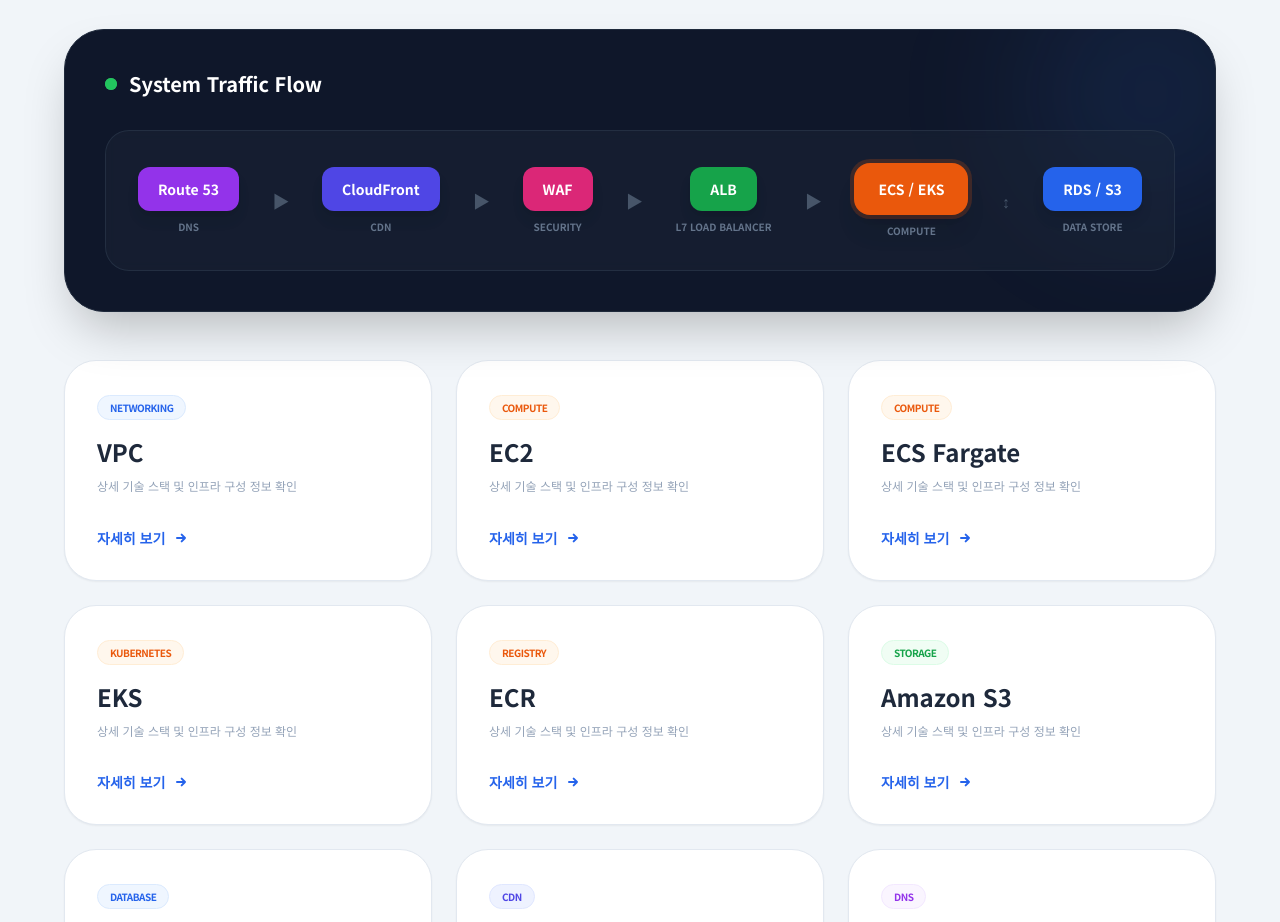
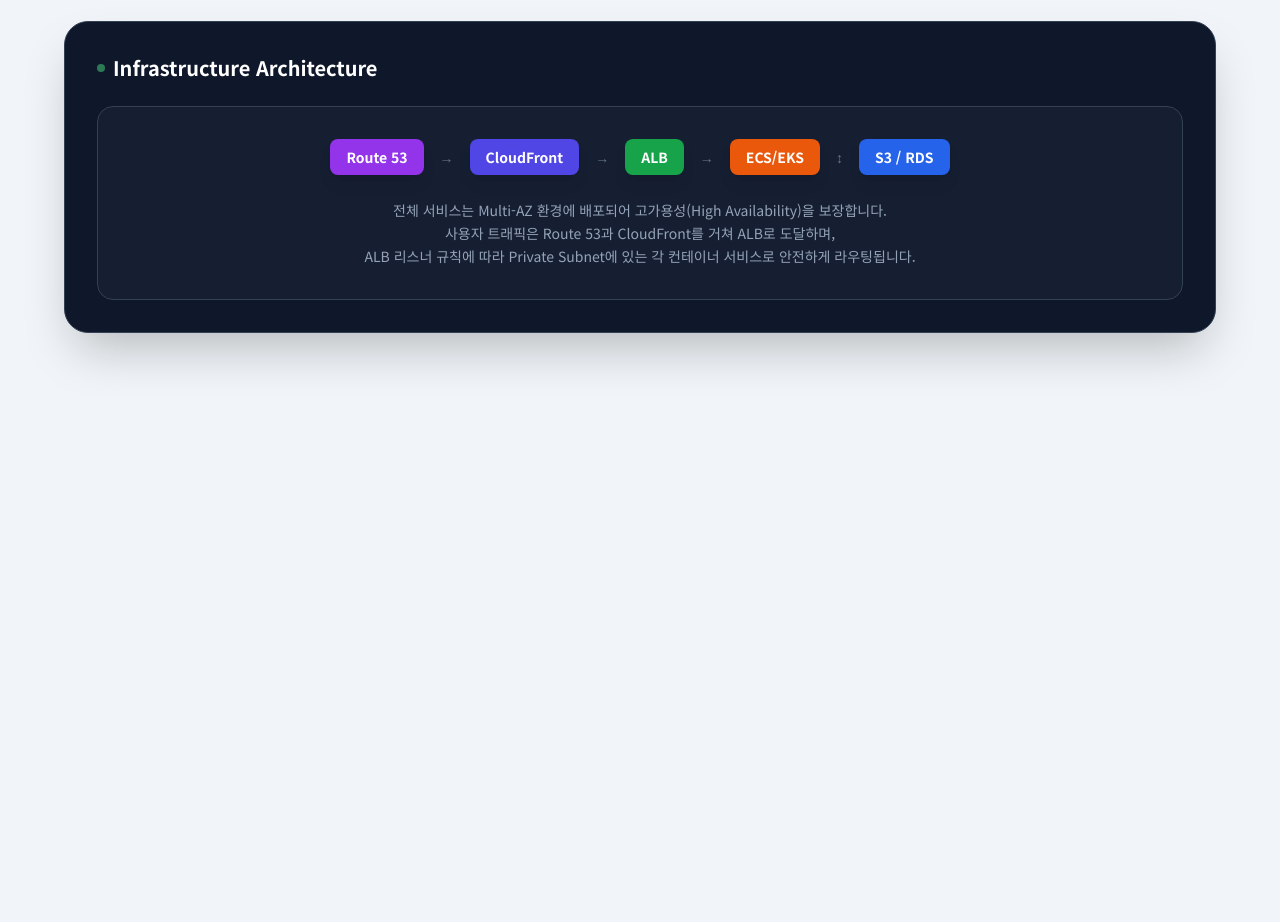
Before and after one commit to Bedulgi999/AWS-Info, a plain HTML site: page projects.html in a window 1280 px wide. Shown: the part 115-1037 px from the top of the page. After the commit the page ends 800 px from the top, so only its background shows below. Drawn offline with nearby package versions, Linux system fonts and the light colour scheme.

Commit message:
Add files via upload

```diff
--- a/projects.html
+++ b/projects.html
@@ -3,145 +3,138 @@
 <head>
     <meta charset="UTF-8">
     <meta name="viewport" content="width=device-width, initial-scale=1.0">
-    <title>Architecture Dashboard</title>
+    <title>AWS Project Dashboard</title>
     <script src="https://cdn.tailwindcss.com"></script>
     <style>
         @import url('https://fonts.googleapis.com/css2?family=Noto+Sans+KR:wght@400;700&display=swap');
         body { font-family: 'Noto Sans KR', sans-serif; background-color: #f1f5f9; }
-        .grid-3-cols { display: grid; grid-template-columns: repeat(3, minmax(0, 1fr)); gap: 1.5rem; }
+        .modal { transition: opacity 0.25s ease; }
+        .grid-3-cols {
+            display: grid;
+            grid-template-columns: repeat(3, minmax(0, 1fr));
+            gap: 1.5rem;
+        }
         @media (max-width: 1024px) { .grid-3-cols { grid-template-columns: repeat(2, minmax(0, 1fr)); } }
         @media (max-width: 640px) { .grid-3-cols { grid-template-columns: repeat(1, minmax(0, 1fr)); } }
-        .animate-fade-in { animation: fadeIn 0.5s ease-out; }
-        @keyframes fadeIn { from { opacity: 0; transform: translateY(10px); } to { opacity: 1; transform: translateY(0); } }
     </style>
 </head>
 <body class="p-6 md:p-12">
     <div class="max-w-6xl mx-auto">
-        <div class="flex justify-between items-center mb-8">
-            <div>
-                <h1 class="text-4xl font-black text-slate-900 italic tracking-tighter">AWS Infrastructure</h1>
-                <p class="text-slate-500 font-medium">Enterprise-grade Cloud Architecture Dashboard</p>
-            </div>
-            <a href="index.html" class="px-6 py-3 bg-white border border-slate-200 rounded-2xl text-slate-600 font-bold hover:text-blue-600 hover:border-blue-600 transition-all shadow-sm">Home</a>
+        <div class="flex justify-between items-center mb-10">
+            <h1 class="text-4xl font-black text-slate-900 mb-2 italic tracking-tight">The projects page</h1>
+            <a href="index.html" class="px-5 py-2 bg-white border border-slate-200 rounded-lg text-slate-400 font-bold hover:text-blue-600 transition shadow-sm">Home</a>
         </div>
 
-        <div class="bg-slate-900 rounded-[2.5rem] p-10 mb-12 shadow-2xl border border-slate-800 relative overflow-hidden">
-            <div class="relative z-10">
-                <h2 class="text-white text-xl font-bold mb-8 flex items-center gap-3">
-                    <span class="flex h-3 w-3 relative">
-                        <span class="animate-ping absolute inline-flex h-full w-full rounded-full bg-green-400 opacity-75"></span>
-                        <span class="relative inline-flex rounded-full h-3 w-3 bg-green-500"></span>
-                    </span>
-                    System Traffic Flow
+        <div class="bg-slate-900 rounded-3xl p-8 mb-10 shadow-2xl border border-slate-700">
+            <h2 class="text-white text-xl font-bold mb-6 flex items-center gap-2">
+                <span class="w-2 h-2 bg-green-400 rounded-full animate-pulse"></span> Infrastructure Architecture
             </h2>
-                <div class="flex flex-wrap justify-between items-center gap-4 bg-slate-800/40 p-8 rounded-3xl border border-slate-700/50 backdrop-blur-sm">
-                    <div class="flex flex-col items-center gap-2 group">
-                        <div class="px-5 py-3 bg-purple-600 rounded-xl text-white font-bold text-sm shadow-lg group-hover:scale-110 transition-transform">Route 53</div>
-                        <span class="text-[10px] text-slate-500 uppercase font-black">DNS</span>
+            <div class="bg-slate-800/50 rounded-2xl p-8 border border-slate-700">
+                <div class="flex flex-wrap justify-center items-center gap-4 text-white font-bold text-xs md:text-sm">
+                    <div class="px-4 py-2 bg-purple-600 rounded-lg shadow-lg">Route 53</div>
+                    <span class="text-slate-500">→</span>
+                    <div class="px-4 py-2 bg-indigo-600 rounded-lg shadow-lg">CloudFront</div>
+                    <span class="text-slate-500">→</span>
+                    <div class="px-4 py-2 bg-green-600 rounded-lg shadow-lg">ALB</div>
+                    <span class="text-slate-500">→</span>
+                    <div class="px-4 py-2 bg-orange-600 rounded-lg shadow-lg">ECS/EKS</div>
+                    <span class="text-slate-500">↕</span>
+                    <div class="px-4 py-2 bg-blue-600 rounded-lg shadow-lg">S3 / RDS</div>
                 </div>
-                    <div class="text-slate-600 font-bold">▶</div>
-                    <div class="flex flex-col items-center gap-2 group">
-                        <div class="px-5 py-3 bg-indigo-600 rounded-xl text-white font-bold text-sm shadow-lg group-hover:scale-110 transition-transform">CloudFront</div>
-                        <span class="text-[10px] text-slate-500 uppercase font-black">CDN</span>
-                    </div>
-                    <div class="text-slate-600 font-bold">▶</div>
-                    <div class="flex flex-col items-center gap-2 group">
-                        <div class="px-5 py-3 bg-pink-600 rounded-xl text-white font-bold text-sm shadow-lg group-hover:scale-110 transition-transform">WAF</div>
-                        <span class="text-[10px] text-slate-500 uppercase font-black">Security</span>
-                    </div>
-                    <div class="text-slate-600 font-bold">▶</div>
-                    <div class="flex flex-col items-center gap-2 group">
-                        <div class="px-5 py-3 bg-green-600 rounded-xl text-white font-bold text-sm shadow-lg group-hover:scale-110 transition-transform">ALB</div>
-                        <span class="text-[10px] text-slate-500 uppercase font-black">L7 Load Balancer</span>
-                    </div>
-                    <div class="text-slate-600 font-bold">▶</div>
-                    <div class="flex flex-col items-center gap-2 group">
-                        <div class="px-6 py-4 bg-orange-600 rounded-2xl text-white font-black text-sm shadow-xl group-hover:scale-110 transition-transform ring-4 ring-orange-600/20">ECS / EKS</div>
-                        <span class="text-[10px] text-slate-500 uppercase font-black">Compute</span>
-                    </div>
-                    <div class="text-slate-600 font-bold">↕</div>
-                    <div class="flex flex-col items-center gap-2 group">
-                        <div class="px-5 py-3 bg-blue-600 rounded-xl text-white font-bold text-sm shadow-lg group-hover:scale-110 transition-transform">RDS / S3</div>
-                        <span class="text-[10px] text-slate-500 uppercase font-black">Data Store</span>
+                <p class="mt-6 text-slate-400 text-sm text-center leading-relaxed max-w-2xl mx-auto">
+                    전체 서비스는 Multi-AZ 환경에 배포되어 고가용성(High Availability)을 보장합니다.<br>
+                    사용자 트래픽은 Route 53과 CloudFront를 거쳐 ALB로 도달하며, <br>
+                    ALB 리스너 규칙에 따라 Private Subnet에 있는 각 컨테이너 서비스로 안전하게 라우팅됩니다.
+                </p>
             </div>
         </div>
+
+        <div id="card-grid" class="grid-3-cols">
             </div>
-            <div class="absolute top-0 right-0 -mr-16 -mt-16 w-64 h-64 bg-blue-500/10 rounded-full blur-3xl"></div>
     </div>
 
-        <div id="card-grid" class="grid-3-cols animate-fade-in"></div>
+    <div id="modal" class="modal opacity-0 pointer-events-none fixed w-full h-full top-0 left-0 flex items-center justify-center z-50 p-4">
+        <div class="absolute w-full h-full bg-slate-900/60 backdrop-blur-sm" onclick="closeModal()"></div>
+        <div class="bg-white w-full max-w-lg rounded-3xl shadow-2xl z-50 p-8 transform scale-95 transition-all">
+            <div id="modal-badge" class="inline-block px-3 py-1 rounded-full text-[10px] font-black uppercase mb-4 border"></div>
+            <h3 id="modal-title" class="text-3xl font-black text-slate-900 mb-4 tracking-tighter"></h3>
+
+            <div class="space-y-6 mb-10">
+                <div>
+                    <h4 class="text-blue-600 font-bold mb-2">● 서비스 요약</h4>
+                    <p id="modal-short" class="text-slate-700 font-bold"></p>
+                </div>
+                <div>
+                    <h4 class="text-blue-600 font-bold mb-2">● 기술적 상세 설명</h4>
+                    <p id="modal-desc" class="text-slate-600 leading-relaxed"></p>
+                </div>
             </div>
 
-    <div id="modal" class="hidden fixed inset-0 bg-slate-900/80 backdrop-blur-md flex items-center justify-center z-50 p-4" onclick="closeModal()">
-        <div class="bg-white w-full max-w-xl rounded-[2.5rem] shadow-2xl p-10 transform transition-all border border-slate-100" onclick="event.stopPropagation()">
-            <div id="modal-tag" class="inline-block px-4 py-1 rounded-full text-[11px] font-black uppercase tracking-widest mb-4 border"></div>
-            <h3 id="modal-title" class="text-4xl font-black text-slate-900 mb-6 tracking-tight"></h3>
-            <div class="h-px bg-slate-100 w-full mb-8"></div>
-            <p id="modal-desc" class="text-slate-600 text-lg leading-relaxed mb-10 font-medium"></p>
-            <button onclick="closeModal()" class="w-full py-5 bg-slate-900 text-white font-black rounded-2xl hover:bg-blue-600 transition-all shadow-xl active:scale-95">확인했습니다</button>
+            <div class="flex flex-col gap-3">
+                <a id="modal-link" target="_blank" href="#" class="w-full py-4 bg-blue-600 text-white text-center font-bold rounded-2xl hover:bg-blue-700 transition shadow-lg shadow-blue-100">AWS 서비스 콘솔로 이동</a>
+                <button onclick="closeModal()" class="w-full py-3 text-slate-400 font-bold hover:text-slate-600 transition">닫기</button>
+            </div>
         </div>
     </div>
 
     <script>
         const services = [
-            { cat: 'Networking', title: 'VPC', color: 'blue', desc: 'Virtual Private Cloud를 통해 논리적으로 격리된 네트워크 환경을 구축합니다. 서브넷 설계, 라우팅 테이블, 인터넷 게이트웨이 구성을 통해 리소스간 보안 통신을 보장합니다.' },
-            { cat: 'Compute', title: 'EC2', color: 'orange', desc: '확장 가능한 가상 서버 환경을 제공합니다. 사용자의 요구사항에 맞춘 인스턴스 타입 선택과 Auto Scaling을 통해 고가용성을 유지합니다.' },
-            { cat: 'Compute', title: 'ECS Fargate', color: 'orange', desc: '서버 관리 없이 컨테이너를 실행하는 서버리스 엔진입니다. 클러스터 운영 부담을 줄이고 애플리케이션 개발에만 집중할 수 있게 합니다.' },
-            { cat: 'Kubernetes', title: 'EKS', color: 'orange', desc: '관리형 쿠버네티스 서비스를 통해 컨테이너화된 애플리케이션을 대규모로 배포하고 관리합니다. AWS 보안 및 네트워킹 서비스와 긴밀하게 통합됩니다.' },
-            { cat: 'Registry', title: 'ECR', color: 'orange', desc: '완전관리형 Docker 컨테이너 레지스트리로, 이미지를 안전하게 저장하고 배포 파이프라인(CI/CD)과 연동하여 빠른 업데이트를 지원합니다.' },
-            { cat: 'Storage', title: 'Amazon S3', color: 'green', desc: '업계 최고의 확장성과 데이터 가용성을 제공하는 객체 스토리지입니다. 정적 웹 사이트 호스팅, 로그 보관, 데이터 레이크 구축에 사용됩니다.' },
-            { cat: 'Database', title: 'Amazon RDS', color: 'blue', desc: '관리형 관계형 데이터베이스 서비스입니다. 자동 백업, 패치 관리, 다중 AZ 배포를 통한 고가용성을 지원하여 DB 운영 부담을 해소합니다.' },
-            { cat: 'CDN', title: 'CloudFront', color: 'indigo', desc: '전 세계 Edge 로케이션을 통해 콘텐츠를 저지연으로 배포합니다. SSL 인증서 통합 및 AWS WAF 연동을 통해 보안 전송을 강화합니다.' },
-            { cat: 'DNS', title: 'Route 53', color: 'purple', short: 'DNS', desc: '가용성이 매우 높은 클라우드 Domain Name System입니다. 헬스 체크 기능을 통해 장애 발생 시 트래픽을 즉시 백업 리소스로 우회시킵니다.' },
-            { cat: 'Security', title: 'AWS WAF', color: 'pink', desc: '웹 애플리케이션 방화벽으로 SQL Injection, Cross-site Scripting 등 일반적인 웹 공격으로부터 인프라를 보호하고 트래픽 필터링을 수행합니다.' },
-            { cat: 'Monitoring', title: 'CloudWatch', color: 'red', desc: 'AWS 리소스 및 애플리케이션의 실시간 모니터링을 지원합니다. 로그 수집, 지표 분석 및 이상 감지 시 즉각적인 알람을 발송합니다.' },
-            { cat: 'Serverless', title: 'AWS Lambda', color: 'yellow', desc: '이벤트에 반응하여 코드를 실행하는 서버리스 컴퓨팅 서비스입니다. 실행 시간에 대해서만 비용을 지불하여 비용 효율적인 백엔드 구축이 가능합니다.' },
-            { cat: 'Gateway', title: 'API Gateway', color: 'purple', desc: '어떠한 규모에서도 API를 생성, 게시, 유지 관리 및 보안할 수 있도록 지원하는 관리형 서비스입니다. Lambda와 연동하여 서버리스 API를 구축합니다.' },
-            { cat: 'Messaging', title: 'Amazon SQS', color: 'orange', desc: '완전관리형 메시지 대기열 서비스입니다. 마이크로서비스 간의 결합도를 낮추고 분산 시스템의 확장성과 신뢰성을 높여줍니다.' },
-            { cat: 'Security', title: 'IAM', color: 'red', desc: 'AWS 리소스에 대한 액세스를 안전하게 제어합니다. 사용자, 그룹, 역할을 생성하여 최소 권한 원칙(Least Privilege)에 따른 보안을 실현합니다.' },
-            { cat: 'Automation', title: 'CodePipeline', color: 'blue', desc: '빠르고 안정적인 애플리케이션 업데이트를 위해 배포 단계를 자동화합니다. 소스 코드 변경부터 빌드, 테스트, 배포까지 전 과정을 관리합니다.' }
+            // 캡처 이미지 내 아이콘 스타일 반영 (AWS 아이콘 SVG 포함)
+            {{ cat: 'Networking', title: 'VPC', color: 'orange', short: '격리된 가상 네트워크', desc: ' Virtual Private Cloud를 통해 고객만의 논리적으로 격리된 네트워크 섹션을 구축합니다. 서브넷 구성, 라우팅 테이블 설정을 통해 인프라의 기초 체력을 형성하며 보안 그룹으로 정밀한 접근 제어가 가능합니다.', link: 'https://console.aws.amazon.com/vpc', icon: `<svg class="w-full h-full" fill="none" stroke="currentColor" viewBox="0 0 24 24"><path stroke-linecap="round" stroke-linejoin="round" stroke-width="2" d="M19 11H5m14 0a2 2 0 012 2v6a2 2 0 01-2 2H5a2 2 0 01-2-2v-6a2 2 0 012-2m14 0V9a2 2 0 00-2-2M5 11V9a2 2 0 012-2m0 0V5a2 2 0 012-2h6a2 2 0 012 2v2M7 7h10"></path></svg>` }},
+            {{ cat: 'Compute', title: 'EC2', color: 'orange', short: '확장 가능한 가상 서버', desc: 'Amazon Elastic Compute Cloud는 클라우드에서 안전하고 크기 조정이 가능한 컴퓨팅 용량을 제공합니다. Auto Scaling Group과 결합하여 트래픽 부하에 유연하게 대응합니다.', link: 'https://console.aws.amazon.com/ec2', icon: `<svg class="w-full h-full" fill="none" stroke="currentColor" viewBox="0 0 24 24"><path stroke-linecap="round" stroke-linejoin="round" stroke-width="2" d="M4 7v10c0 2.21 3.582 4 8 4s8-1.79 8-4V7M4 7c0 2.21 3.582 4 8 4s8-1.79 8-4M4 7c0-2.21 3.582-4 8-4s8 1.79 8 4m0 5c0 2.21-3.582 4-8 4s-8-1.79-8-4"></path></svg>` }},
+            {{ cat: 'Compute', title: 'ECS Fargate', color: 'blue', short: '서버리스 컨테이너 운영', desc: 'Docker 인스턴스를 관리하지 않고 컨테이너를 직접 실행하는 서버리스 컴퓨팅 엔진입니다. 애플리케이션에 필요한 CPU 및 메모리를 지정하기만 하면 AWS가 인프라 관리를 대신 처리합니다.', link: 'https://console.aws.amazon.com/ecs', icon: `<svg class="w-full h-full" fill="none" stroke="currentColor" viewBox="0 0 24 24"><path stroke-linecap="round" stroke-linejoin="round" stroke-width="2" d="M19 11H5m14 0a2 2 0 012 2v6a2 2 0 01-2 2H5a2 2 0 01-2-2v-6a2 2 0 012-2m14 0V9a2 2 0 00-2-2M5 11V9a2 2 0 012-2m0 0V5a2 2 0 012-2h6a2 2 0 012 2v2M7 7h10"></path></svg>` }},
+            {{ cat: 'Storage', title: 'S3', color: 'green', short: '무한 확장 객체 스토리지', desc: ' Simple Storage Service는 업계 최고의 확장성, 데이터 가용성 및 보안을 제공합니다. 정적 웹 사이트 호스팅, 데이터 레이크 구축, 백업 및 아카이빙 등 다방면에서 활용됩니다.', link: 'https://console.aws.amazon.com/s3', icon: `<svg class="w-full h-full" fill="none" stroke="currentColor" viewBox="0 0 24 24"><path stroke-linecap="round" stroke-linejoin="round" stroke-width="2" d="M20 13V6a2 2 0 00-2-2H6a2 2 0 00-2 2v7m16 0v5a2 2 0 01-2 2H6a2 2 0 01-2-2v-5m16 0h-2.586a1 1 0 00-.707.293l-2.414 2.414a1 1 0 01-.707.293h-3.172a1 1 0 01-.707-.293l-2.414-2.414A1 1 0 006.586 13H4"></path></svg>` }},
+            {{ cat: 'Monitoring', title: 'CloudWatch', color: 'red', short: '실시간 리소스 모니터링', desc: 'AWS 리소스와 애플리케이션의 상태를 지표와 로그를 통해 감시합니다. 지표에 따른 자동화된 알람을 생성하여 DevOps 운영의 핵심 도구로 활용됩니다.', link: 'https://console.aws.amazon.com/cloudwatch', icon: `<svg class="w-full h-full" fill="none" stroke="currentColor" viewBox="0 0 24 24"><path stroke-linecap="round" stroke-linejoin="round" stroke-width="2" d="M13 10V3L4 14h7v7l9-11h-7z"></path></svg>` }},
+            {{ cat: 'Serverless', title: 'Lambda', color: 'yellow', short: '이벤트 기반 함수 실행', desc: '서버 프로비저닝 없이 코드만 업로드하여 실행합니다. S3 업로드, API 요청, DB 변경 등의 이벤트에 즉각 반응하며 사용한 시간만큼만 비용을 지불하는 경제적인 서비스입니다.', link: 'https://console.aws.amazon.com/lambda', icon: `<svg class="w-full h-full" fill="none" stroke="currentColor" viewBox="0 0 24 24"><path stroke-linecap="round" stroke-linejoin="round" stroke-width="2" d="M13 10V3L4 14h7v7l9-11h-7z"></path></svg>` }}
         ];
 
-        const colorMap = {
-            blue: 'text-blue-600 bg-blue-50 border-blue-100',
-            orange: 'text-orange-600 bg-orange-50 border-orange-100',
-            green: 'text-green-600 bg-green-50 border-green-100',
-            indigo: 'text-indigo-600 bg-indigo-50 border-indigo-100',
-            purple: 'text-purple-600 bg-purple-50 border-purple-100',
-            pink: 'text-pink-600 bg-pink-50 border-pink-100',
-            red: 'text-red-600 bg-red-50 border-red-100',
-            yellow: 'text-yellow-700 bg-yellow-50 border-yellow-100'
-        };
+        const colors = {{
+            orange: 'bg-orange-50 text-orange-600 border-orange-100',
+            blue: 'bg-blue-50 text-blue-600 border-blue-100',
+            green: 'bg-green-50 text-green-600 border-green-100',
+            red: 'bg-red-50 text-red-600 border-red-100',
+            yellow: 'bg-yellow-50 text-yellow-700 border-yellow-100'
+        }};
 
         const grid = document.getElementById('card-grid');
-        services.forEach(s => {
+        services.forEach(s => {{
             const card = document.createElement('div');
-            card.className = "bg-white p-8 rounded-[2rem] border border-slate-200 shadow-sm hover:shadow-2xl hover:-translate-y-2 transition-all duration-300 cursor-pointer flex flex-col justify-between group";
+            card.className = "bg-white p-8 rounded-3xl border border-slate-100 shadow-sm hover:shadow-xl hover:-translate-y-1 transition-all duration-300 cursor-pointer flex flex-col justify-between";
             card.onclick = () => openModal(s);
             card.innerHTML = `
                 <div>
-                    <span class="inline-block px-3 py-1 rounded-full text-[10px] font-black uppercase tracking-tighter mb-4 border ${colorMap[s.color]}">${s.cat}</span>
-                    <h2 class="text-2xl font-black text-slate-800 mb-2 group-hover:text-blue-600 transition-colors">${s.title}</h2>
-                    <p class="text-slate-400 text-xs line-clamp-2 leading-relaxed">상세 기술 스택 및 인프라 구성 정보 확인</p>
+                    <div class="flex items-center justify-between mb-4 gap-2">
+                        <span class="${{colors[s.color]}} px-3 py-1 rounded-full text-[10px] font-black uppercase tracking-widest border">${{s.cat}}</span>
+                        <div class="w-10 h-10 p-2 bg-white rounded-2xl shadow-inner border border-slate-100 text-slate-400">
+                            ${{s.icon}}
                         </div>
-                <div class="mt-8 flex items-center text-blue-600 font-bold text-sm">
-                    자세히 보기
-                    <svg class="w-4 h-4 ml-2 group-hover:translate-x-1 transition-transform" fill="none" stroke="currentColor" viewBox="0 0 24 24"><path stroke-linecap="round" stroke-linejoin="round" stroke-width="3" d="M13 7l5 5m0 0l-5 5m5-5H6"></path></svg>
                     </div>
+                    <h2 class="text-2xl font-bold text-slate-800 mb-2">${{s.title}}</h2>
+                    <p class="text-slate-400 text-xs font-medium italic">${{s.short}}</p>
+                </div>
+                <div class="mt-8 text-blue-600 font-bold text-xs flex items-center">자세히 보기 <span class="ml-2">→</span></div>
             `;
             grid.appendChild(card);
-        });
+        }});
 
-        function openModal(s) {
+        function openModal(s) {{
             const modal = document.getElementById('modal');
-            const tag = document.getElementById('modal-tag');
+            const badge = document.getElementById('modal-badge');
             document.getElementById('modal-title').innerText = s.title;
+            document.getElementById('modal-short').innerText = s.short;
             document.getElementById('modal-desc').innerText = s.desc;
-            tag.innerText = s.cat;
-            tag.className = `inline-block px-4 py-1 rounded-full text-[11px] font-black uppercase tracking-widest mb-4 border ${colorMap[s.color]}`;
-            modal.classList.remove('hidden');
-        }
-        function closeModal() { document.getElementById('modal').classList.add('hidden'); }
+            document.getElementById('modal-link').href = s.link;
+            badge.innerText = s.cat;
+            badge.className = `inline-block px-3 py-1 rounded-full text-[10px] font-black uppercase mb-4 border ${{colors[s.color]}}`;
+            modal.classList.remove('opacity-0', 'pointer-events-none');
+            modal.querySelector('div:last-child').classList.replace('scale-95', 'scale-100');
+        }}
+
+        function closeModal() {{
+            const modal = document.getElementById('modal');
+            modal.classList.add('opacity-0', 'pointer-events-none');
+            modal.querySelector('div:last-child').classList.replace('scale-100', 'scale-95');
+        }}
     </script>
 </body>
 </html>
```
Lines whose indentation alone changed are shown as unchanged.
